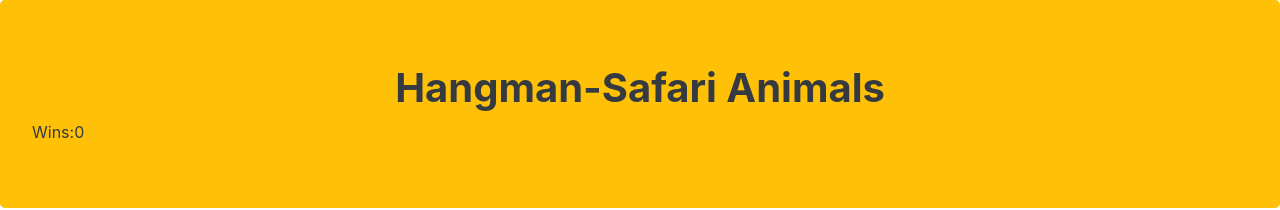
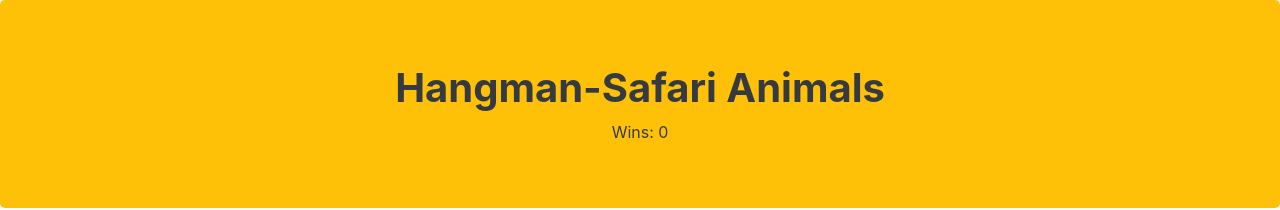
Before and after one commit to kevinzliao/kevinzliao.github.io, a plain HTML site: page Hangman-Game/index.html in a window 1280 px wide. Shown: the top 210 px of the page. Drawn offline with nearby package versions, Linux system fonts and the light colour scheme.

Commit message:
Add files via upload

```diff
--- a/Hangman-Game/index.html
+++ b/Hangman-Game/index.html
@@ -21,7 +21,7 @@
         <h1 class="text-center">
           <strong>Hangman-Safari Animals</strong>
         </h1>
-        <div>Wins:<span id="wins"></span></div>
+        <div class= "text-center">Wins: <span id="wins"></span></div>
     </div>
 
     <div id="guesses" class="card">
```
Also changed, not shown: 1 other file.
